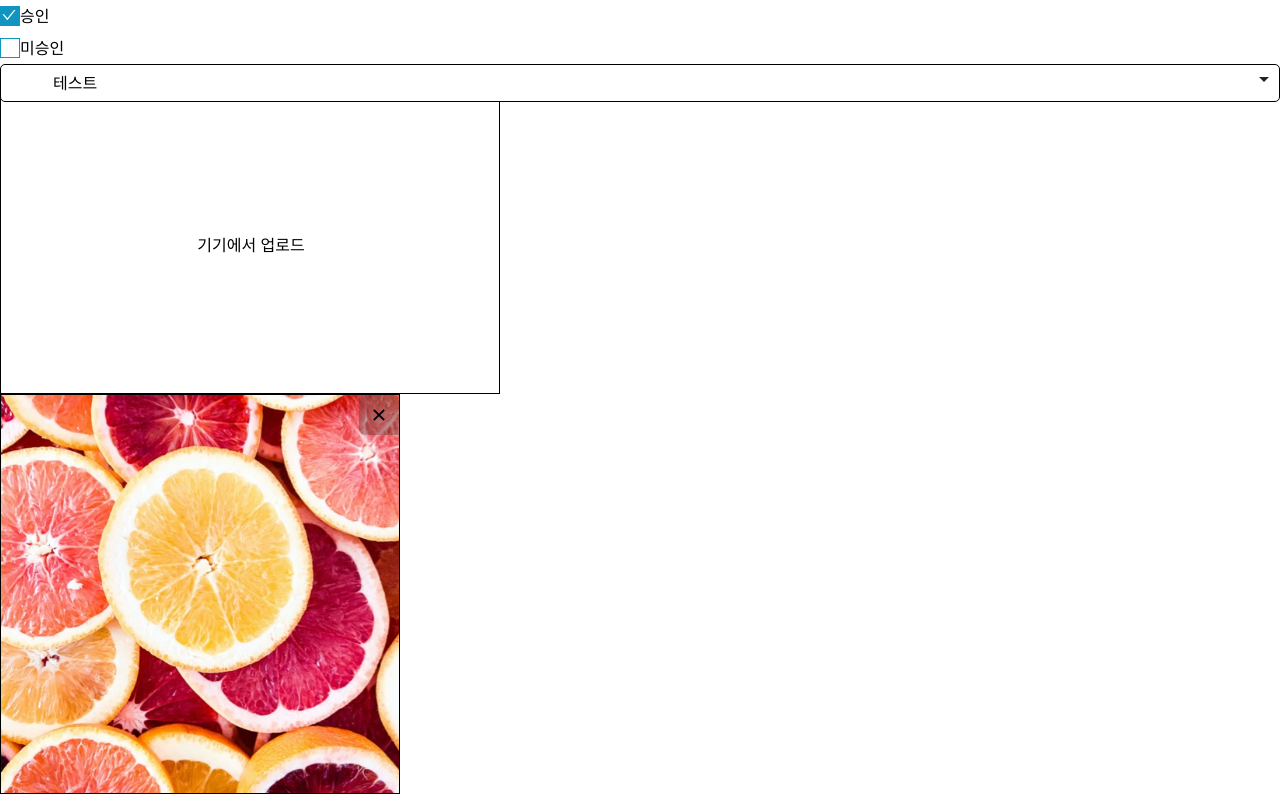
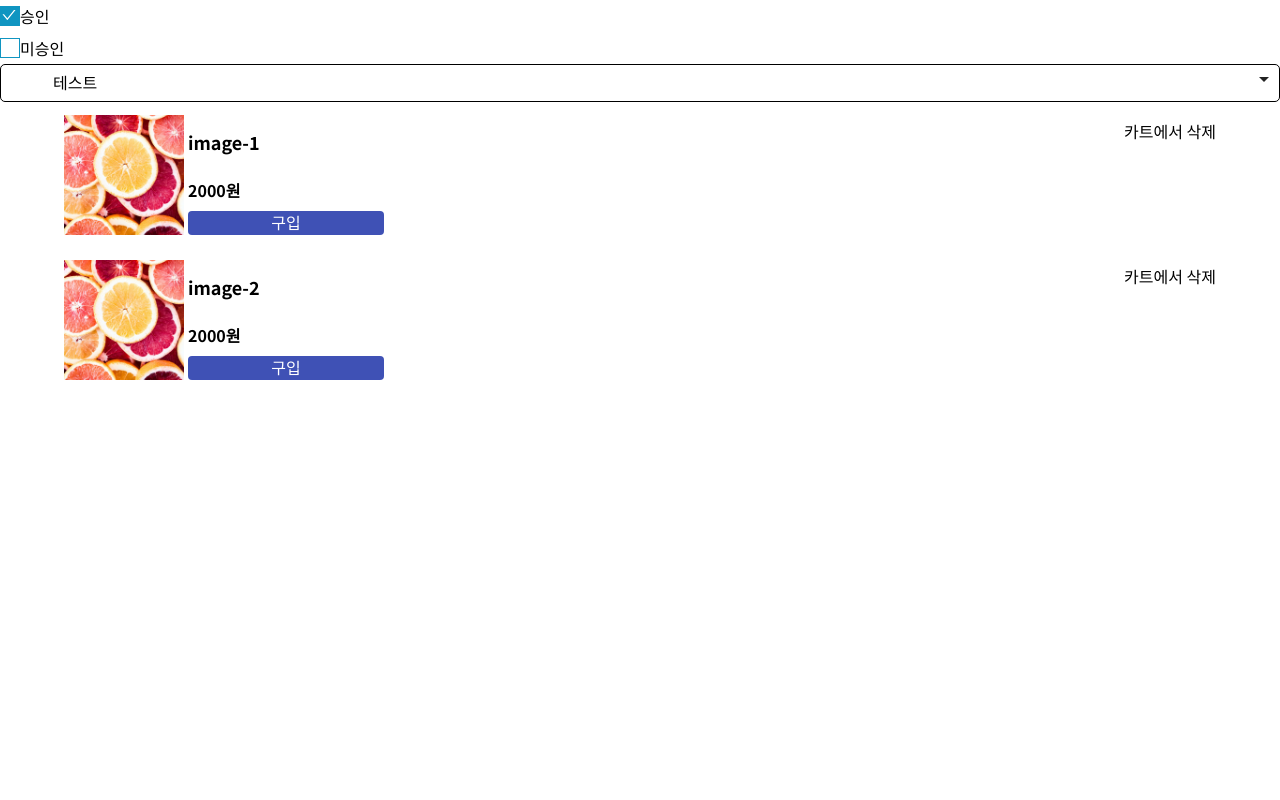
Before and after one commit to katl1314/next-shopping, a Next.js app: page /pages in a window 1280 px wide. Built offline with nearby package versions, Linux system fonts and the light colour scheme.

Commit message:
chore: 오거니즘 샘플 CartProduct추가

```diff
--- a/app/components/atoms/Text/index.tsx
+++ b/app/components/atoms/Text/index.tsx
@@ -1,8 +1,20 @@
 'use client';
 
+import { Noto_Sans_KR } from 'next/font/google'; // google fonts에서 제공하는 폰트 컴포넌트를 반환
 import styled from 'styled-components';
 import type { Responsive } from '@/app/types/style';
 import { toPropValue, Space, LetterSpacings, LineHeight, Color, FontSize } from '@/app/utils/style';
+
+const notoSansKr = Noto_Sans_KR({
+  subsets: ['latin'],
+  weight: ['100', '400', '700', '900'],
+});
+
+// const roboto = Roboto({
+//   subsets: ['latin'], // preload시 적용할 폰트 subsets
+//   weight: ['100', '400', '700'],
+//   variable: '--roboto', // css 변수 스타일을 지정할 경우 사용함.
+// });
 
 export type TextVariant =
   | 'extraSmall'
@@ -110,6 +122,7 @@ const Text = styled.span<ITextProps>`
 Text.defaultProps = {
   variant: 'medium',
   color: 'text',
+  className: notoSansKr.className,
 };
 
 export default Text;
--- a/app/components/molecules/Dropdown/index.tsx
+++ b/app/components/molecules/Dropdown/index.tsx
@@ -8,7 +8,7 @@ import Flex from '@components/layout/Flex';
 // 드롭다운 래퍼
 const DropdownWrapper = styled.div`
   position: relative; // 부모 요소가 relative이므로 자식요소가 absolute이면 부모 요소 기준으로 top, left설정
-  height: 30px;
+  height: 38px;
 `;
 
 type DropdownItemType = { value: string | number | undefined; label?: string };
--- /dev/null
+++ b/app/components/organisms/CartProduct/index.tsx
@@ -0,0 +1,108 @@
+'use client';
+
+import Image from 'next/image';
+import Link from 'next/link';
+import styled from 'styled-components';
+import Button, { ButtonVariant } from '@components/atoms/Button';
+import Text from '@components/atoms/Text';
+import Box from '@components/layout/Box';
+import Flex from '@components/layout/Flex';
+
+type ButtonClickFunc = (id: number) => void;
+
+interface ICartProductProps {
+  /**
+   * 상품 고유 아이디
+   */
+  id: number;
+  /**
+   * 상품 이미지
+   */
+  imageUrl: string;
+  /**
+   * 상품 제목
+   */
+  title: string;
+  /**
+   * 상품 가격
+   */
+  price: number;
+  /**
+   * 구입 버튼 클릭 시 이벤트 핸들러
+   */
+  onBuyButtonClick?: ButtonClickFunc;
+  /**
+   * 카트에서 삭제 클릭시 이벤트 핸들러
+   */
+  onRemoveButtonClick?: ButtonClickFunc;
+}
+
+const RemoveText = styled(Text)<{ color: ButtonVariant }>`
+  cursor: pointer;
+  &:hover {
+    text-decoration: underline;
+  }
+`;
+
+const CartProduct = (props: ICartProductProps) => {
+  const { id, imageUrl, title, price, onBuyButtonClick, onRemoveButtonClick } = props;
+  return (
+    <Flex width="100%" justifyContent="space-between" padding="1% 5%">
+      <Flex>
+        <Box width="120px" height="120px">
+          {/* passHref는 href속성을 자식 컴포넌트에도 전달한다. */}
+          <Link href={`/products/${id}`} passHref={true}>
+            <Image width={120} height={120} src={imageUrl} alt={title} />
+          </Link>
+        </Box>
+        <Box padding={1}>
+          <Flex
+            height="100%"
+            flexDirection="column"
+            justifyContent="space-between"
+            paddingLeft="2%"
+          >
+            <Box>
+              <Text fontWeight="bold" variant="mediumLarge" marginTop={0} marginBottom={1}>
+                {title}
+              </Text>
+            </Box>
+            <Box>
+              <Text fontWeight="bold" variant="medium">
+                {price}원
+              </Text>
+            </Box>
+            <Box>
+              <Flex>
+                <Button
+                  width={{ base: '100px', md: '200px' }}
+                  onClick={() => onBuyButtonClick && onBuyButtonClick(id)}
+                >
+                  구입
+                </Button>
+                <Button
+                  marginLeft={1}
+                  width={{ base: '100px', md: '200px' }}
+                  display={{ base: 'block', md: 'none' }}
+                  variant="danger"
+                  onClick={() => onRemoveButtonClick && onRemoveButtonClick(id)}
+                >
+                  삭제
+                </Button>
+              </Flex>
+            </Box>
+          </Flex>
+        </Box>
+      </Flex>
+      <Flex>
+        <Box display={{ base: 'none', md: 'block' }}>
+          <RemoveText color="danger" onClick={() => onRemoveButtonClick && onRemoveButtonClick(id)}>
+            카트에서 삭제
+          </RemoveText>
+        </Box>
+      </Flex>
+    </Flex>
+  );
+};
+
+export default CartProduct;
--- a/app/pages/Text.tsx
+++ b/app/pages/Text.tsx
@@ -1,37 +1,40 @@
 'use client';
 import { useState } from 'react';
-import Dropzone from '../components/molecules/Dropzone';
-import ImagePreview from '../components/molecules/ImagePreview/indes';
+// import Dropzone from '../components/molecules/Dropzone';
+// import ImagePreview from '../components/molecules/ImagePreview/indes';
+import CartProduct from '../components/organisms/CartProduct';
 
 const Test = () => {
-  const handleFileChange = (file: File[]) => {
-    const image = file[0];
-    const reader = new FileReader();
-    // eslint-disable-next-line @typescript-eslint/no-explicit-any
-    reader.onload = (e: any) => {
-      const blob = new Blob([new Uint8Array(e.target.result)], { type: image.type });
-      const url = URL.createObjectURL(blob);
-      setImageSrc(url);
-    };
-    reader.readAsArrayBuffer(image);
-  };
+  // const handleFileChange = (file: File[]) => {
+  //   const image = file[0];
+  //   const reader = new FileReader();
+  //   // eslint-disable-next-line @typescript-eslint/no-explicit-any
+  //   reader.onload = (e: any) => {
+  //     const blob = new Blob([new Uint8Array(e.target.result)], { type: image.type });
+  //     const url = URL.createObjectURL(blob);
+  //     setImageSrc(url);
+  //   };
+  //   reader.readAsArrayBuffer(image);
+  // };
 
-  const handlePreviewRemove = (src: string) => {
-    console.info(src);
-    setImageSrc('');
-  };
+  // const handlePreviewRemove = (src: string) => {
+  //   console.info(src);
+  //   setImageSrc('');
+  // };
 
-  const [imageSrc, setImageSrc] = useState<string>('/images/1.jpg');
+  const [imageSrc] = useState<string>('/images/1.jpg');
 
   return (
     <>
-      <Dropzone id="dropzone" width={500} height={300} onChange={handleFileChange}></Dropzone>
-      <ImagePreview
+      {/* <Dropzone id="dropzone" width={500} height={300} onChange={handleFileChange}></Dropzone> */}
+      {/* <ImagePreview
         width={400}
         height={300}
         src={imageSrc}
         onRemove={handlePreviewRemove}
-      ></ImagePreview>
+      ></ImagePreview> */}
+      <CartProduct id={1} imageUrl={imageSrc} title="image-1" price={2000}></CartProduct>
+      <CartProduct id={1} imageUrl={imageSrc} title="image-2" price={2000}></CartProduct>
     </>
   );
 };
```
Also changed, not shown: 1 other file (tests, documents, lock files or other folders).
